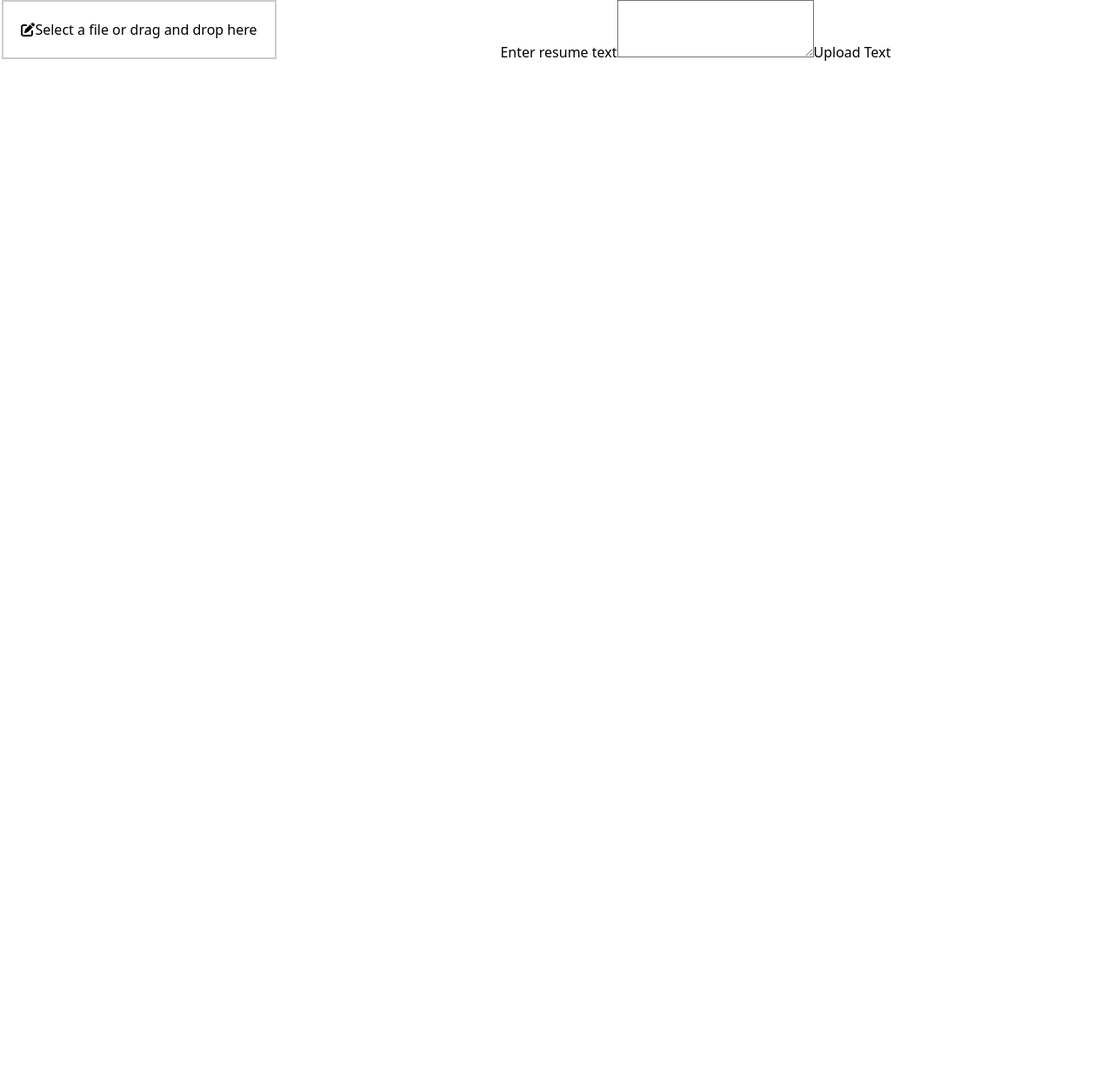
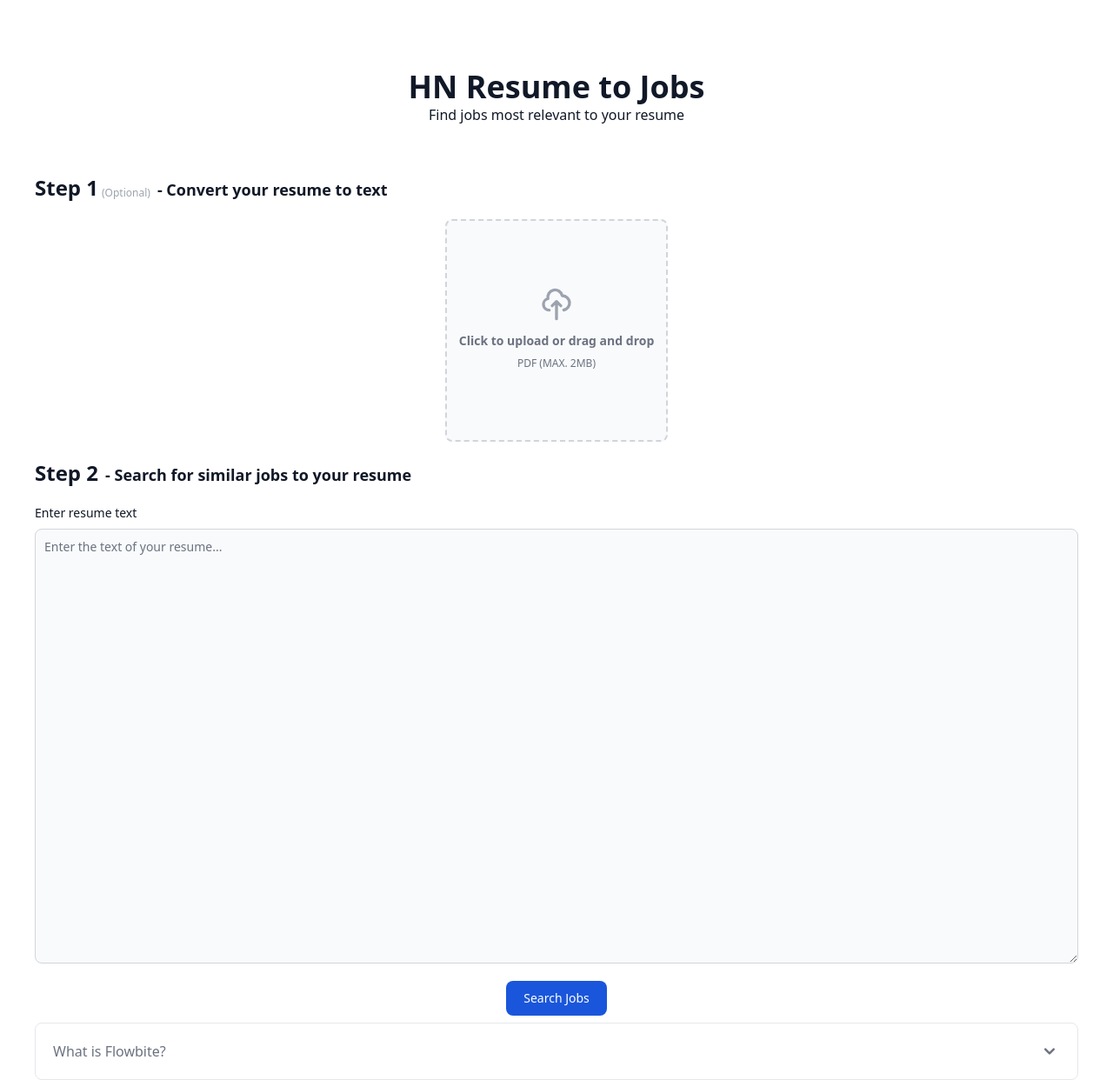
Before and after one commit to bpl-coding/jobbie.ai, a React app: page / in a window 1280 px wide. Shown: the whole page at 87% size. Before the commit the page ends 800 px from the top, so only its background shows below. Built offline with nearby package versions, Linux system fonts and the light colour scheme; the HTML template or start-up script is replaced by a standard one.

Commit message:
improved the UI layout with tailwind, added steps and a name

```diff
--- a/matchmaker/static/src/js/App.tsx
+++ b/matchmaker/static/src/js/App.tsx
@@ -1,4 +1,4 @@
-import { useState, CSSProperties } from "react";
+import { useState } from "react";
 
 import {
   useResumeViewsResumePdfToTextMutation,
@@ -6,14 +6,15 @@ import {
   useResumeViewsCreateResumeMutation,
 } from "./store/resumeApi";
 
-import "./App.css";
-import './index.css';
+// import "./App.css";
+// import './index.css';
 import React from "react";
-import ReactMarkdown from 'react-markdown';
-import remarkGfm from 'remark-gfm'
+
 
 import { FontAwesomeIcon } from '@fortawesome/react-fontawesome'
 import { faPenToSquare } from "@fortawesome/free-solid-svg-icons";
+import SkeletonLoader from "./components/SkeletonLoader";
+import { Accordion, Button, Tooltip } from "flowbite-react";
 
 function App() {
   const [count, setCount] = useState(0);
@@ -137,69 +138,158 @@ function App() {
     }
   };
 
-  const dropZoneStyles: CSSProperties = {
-    border: dragging ? "2px dashed #000" : "2px solid #ccc",
-    backgroundColor: dragging ? "#ccc" : "transparent",
-    padding: "20px",
-    textAlign: "center",
-    cursor: "pointer",
-  };
+  return (
+    <div className="container mx-auto px-10 dark:bg-slate-800 ">
 
-  return (
-    <div className="container mx-auto dark:bg-slate-800">
-      <div className="flex flex-col md:flex-row">
-        <div className="w-full md:w-1/4 flex justify-center">
-          <form>
-            <div
+      <div className="flex flex-col items-center justify-center w-full mt-20">
+        <h1 className="text-4xl font-bold text-gray-900 dark:text-gray-100 ">
+          HN Resume to Jobs
+        </h1>
+      </div>
+
+      <div className="flex flex-col items-center justify-center w-full mb-14">
+        <h2 className="text-gray-900 dark:text-gray-100 ">
+          Find jobs most relevant to your resume
+        </h2>
+      </div>
+
+      <div className="flex items-end text-gray-900 mb-5">
+        <span className="text-2xl font-semibold">Step 1</span>
+        <Tooltip content="You can also copy/paste the contents of your resume">
+          <span className="text-xs text-gray-400 ml-1 mb-1">(Optional)</span>
+        </Tooltip>
+        <span className="text-lg font-semibold ml-2">- Convert your resume to text</span>
+      </div>
+
+      <div className="flex flex-row justify-center mb-5">
+
+        <div className="w-full md:w-1/4 flex">
+
+          <div className="flex items-center justify-center w-full">
+            <label
+              htmlFor="dropzone-file"
+              className="flex flex-col aspect-square items-center justify-center h-64 border-2 border-gray-300 border-dashed rounded-lg cursor-pointer bg-gray-50 dark:hover:bg-bray-800 dark:bg-gray-700 hover:bg-gray-100 dark:border-gray-600 dark:hover:border-gray-500 dark:hover:bg-gray-600"
               onDragOver={handleDragOver}
               onDragLeave={handleDragLeave}
               onDrop={handleDrop}
-              style={dropZoneStyles}
             >
-              <div>
-                <label htmlFor="file-upload" style={{ cursor: "pointer" }}>
-                  <FontAwesomeIcon icon={faPenToSquare} />
-                  {dragging ? "Drop file here" : "Select a file or drag and drop here"}
-                  {file && <p>Selected file: {file.name}</p>}
-                  {errorMsg && <p style={{ color: "red" }}>{errorMsg}</p>}
-                </label>
-                <input
-                  id="file-upload"
-                  type="file"
-                  onChange={handleFileChange}
-                  style={{ display: "none" }}
-                />
+              <div className="flex flex-col items-center justify-center pt-5 pb-6">
+
+                <svg aria-hidden="true" className="w-10 h-10 mb-3 text-gray-400" fill="none" stroke="currentColor" viewBox="0 0 24 24" xmlns="http://www.w3.org/2000/svg"><path stroke-linecap="round" stroke-linejoin="round" stroke-width="2" d="M7 16a4 4 0 01-.88-7.903A5 5 0 1115.9 6L16 6a5 5 0 011 9.9M15 13l-3-3m0 0l-3 3m3-3v12"></path></svg>
+                <p className="mb-2 text-sm text-gray-500 dark:text-gray-400">
+                  {dragging ? "Drop file here" : <span className="font-semibold">Click to upload or drag and drop</span>}
+
+                </p>
+                {file && <p className="text-xs text-gray-500 dark:text-gray-400">Selected file: {file.name}</p>}
+                {errorMsg && <p className="text-xs text-red-500">{errorMsg}</p>}
+                <p className="text-xs text-gray-500 dark:text-gray-400">PDF (MAX. 2MB)</p>
               </div>
-            </div>
-          </form>
+              <input
+                id="dropzone-file"
+                type="file"
+                onChange={handleFileChange}
+                className="hidden"
+              />
+            </label>
+          </div>
+
         </div>
+      </div>
 
-        <div className="w-full md:w-3/4 flex justify-center">
+      <div className="flex items-end text-gray-900 mb-5">
+        <span className="text-2xl font-semibold">Step 2</span>
+        <span className="text-lg font-semibold ml-2">- Search for similar jobs to your resume</span>
+      </div>
 
-          <form onSubmit={handleResumeTextSubmit}>
-            <label htmlFor="resume-text" style={{ cursor: "pointer" }}>
+      <div className="flex flex-row">
+        <div className="w-full flex justify-center">
+          <form onSubmit={handleResumeTextSubmit} className="w-full h-full">
+            <label
+              htmlFor="resume-text"
+              className="block mb-2 text-sm font-medium text-gray-900 dark:text-white">
               Enter resume text
             </label>
             <textarea
               id="resume-text"
               name="resume-text"
-              // rows={30}
-              // cols={70}
+              className="block p-2.5 w-full text-sm text-gray-900 bg-gray-50 rounded-lg border border-gray-300 focus:ring-blue-500 focus:border-blue-500 dark:bg-gray-700 dark:border-gray-600 dark:placeholder-gray-400 dark:text-white dark:focus:ring-blue-500 dark:focus:border-blue-500 min-h-[500px]"
+              placeholder="Enter the text of your resume..."
+              onChange={(e) => setResumeText(e.target.value)}
               value={resumeText}
-              onChange={(e) => setResumeText(e.target.value)}
             />
-            <button type="submit">Upload Text</button>
+
+            <div className="flex justify-center mt-5">
+              <button
+                type="submit"
+                className="text-white bg-blue-700 hover:bg-blue-800 focus:ring-4 focus:ring-blue-300 font-medium rounded-lg text-sm px-5 py-2.5 mb-2 dark:bg-blue-600 dark:hover:bg-blue-700 focus:outline-none dark:focus:ring-blue-800"
+              >
+                Search Jobs
+              </button>
+            </div>
           </form>
-
         </div>
       </div>
 
-      <div className="job-list">
-        {getJobsData && getJobsData.jobs.map((job) => (
+      <Accordion collapseAll={true}>
+        <Accordion.Panel>
+          <Accordion.Title>
+            What is Flowbite?
+          </Accordion.Title>
+          <Accordion.Content>
+            <p className="mb-2 text-gray-500 dark:text-gray-400">
+              Flowbite is an open-source library of interactive components built on top of Tailwind CSS including buttons, dropdowns, modals, navbars, and more.
+            </p>
+            <p className="text-gray-500 dark:text-gray-400">
+              Check out this guide to learn how to
+              <a
+                href="https://flowbite.com/docs/getting-started/introduction/"
+                className="text-blue-600 hover:underline dark:text-blue-500"
+              >
+                get started
+              </a>
+              and start developing websites even faster with components on top of Tailwind CSS.
+            </p>
+          </Accordion.Content>
+        </Accordion.Panel>
+      </Accordion>
+
+      {/* getJobsIsLoading */}
+      {/* getJobsError */}
+
+      {/* {getJobsIsLoading && <div className="flex justify-center mt-2"> */}
+
+      {/* <hr className="border-gray-300 dark:border-gray-600 my-10" />
+      <SkeletonLoader /> */}
+
+
+      {getJobsIsLoading && !getJobsError &&
+        <>
+          {[...Array(3)].map((_, index) => (
+            <div key={index}>
+              <hr className="border-gray-300 dark:border-gray-600 my-10" />
+              <SkeletonLoader />
+            </div>
+          ))}
+        </>
+      }
+
+
+      <div>
+        {!getJobsIsLoading && !getJobsError && getJobsData && getJobsData.jobs.map((job) => (
           <React.Fragment key={job.id}>
-            <hr className="thin-line" />
-            <div className="job-text">
-              <div dangerouslySetInnerHTML={{ __html: job.display_text }} />
+            <div>
+              <hr className="border-gray-300 dark:border-gray-600 my-10" />
+              <div className="px-10 pb-5">
+                <a href={"https://news.ycombinator.com/user?id=" + job.posted_by}
+                  className="text-xl underline text-sky-500">
+                  {job.posted_by}
+                </a>
+              </div>
+              <div
+                // className="overflow-wrap break-words max-w-full"
+                className="wrap-display-text text-xl max-w-full mx-10"
+                dangerouslySetInnerHTML={{ __html: job.display_text }}
+              />
             </div>
           </React.Fragment>
         ))}
@@ -207,71 +297,7 @@ function App() {
     </div>
 
 
-    // <div className="App">
 
-    //   <div className="content-wrapper">
-
-    //     <div className="left-side">
-
-    //       <form>
-
-    //         <div
-    //           onDragOver={handleDragOver}
-    //           onDragLeave={handleDragLeave}
-    //           onDrop={handleDrop}
-    //           style={dropZoneStyles}
-    //         >
-    //           <div>
-
-    //             <label htmlFor="file-upload" style={{ cursor: "pointer" }}>
-    //               <FontAwesomeIcon icon={faPenToSquare} />
-    //               {dragging ? "Drop file here" : "Select a file or drag and drop here"}
-    //               {file && <p>Selected file: {file.name}</p>}
-    //               {errorMsg && <p style={{ color: "red" }}>{errorMsg}</p>}
-    //             </label>
-
-    //             <input
-    //               id="file-upload"
-    //               type="file"
-    //               onChange={handleFileChange}
-    //               style={{ display: "none" }}
-    //             />
-    //           </div>
-
-    //         </div>
-
-    //       </form>
-    //     </div>
-
-    //     <div className="right-side">
-    //       <form onSubmit={handleResumeTextSubmit}>
-    //         <label htmlFor="resume-text" style={{ cursor: "pointer" }}>
-    //           Enter resume text
-    //         </label>
-    //         <textarea
-    //           id="resume-text"
-    //           name="resume-text"
-    //           rows={30}
-    //           cols={70}
-    //           value={resumeText}
-    //           onChange={(e) => setResumeText(e.target.value)}
-    //         />
-    //         <button type="submit">Upload Text</button>
-    //       </form>
-    //     </div>
-    //   </div>
-    //   <div className="job-list">
-    //     {getJobsData && getJobsData.jobs.map((job) => (
-    //       <React.Fragment key={job.id}>
-    //         <hr className="thin-line" />
-    //         <div className="job-text">
-    //           <div dangerouslySetInnerHTML={{ __html: job.display_text }} />
-    //         </div>
-    //       </React.Fragment>
-    //     ))}
-    //   </div>
-
-    // </div >
   );
 }
 
--- /dev/null
+++ b/matchmaker/static/src/js/components/SkeletonLoader.tsx
@@ -0,0 +1,17 @@
+import React from 'react'
+
+function SkeletonLoader() {
+    return (
+        <div role="status" className="max-w-6xl animate-pulse">
+            <div className="h-2.5 bg-gray-200 rounded-full dark:bg-gray-700 w-24 mb-4"></div>
+            <div className="h-2 bg-gray-200 rounded-full dark:bg-gray-700 mb-2.5"></div>
+            <div className="h-2 bg-gray-200 rounded-full dark:bg-gray-700 max-w-[1000px] mb-5"></div>
+            <div className="h-2 bg-gray-200 rounded-full dark:bg-gray-700 mb-2.5"></div>
+            <div className="h-2 bg-gray-200 rounded-full dark:bg-gray-700 max-w-[720px] mb-2.5"></div>
+            <div className="h-2 bg-gray-200 rounded-full dark:bg-gray-700 max-w-[480px] mb-2.5"></div>
+            <span className="sr-only">Loading...</span>
+        </div>
+    )
+}
+
+export default SkeletonLoader
```
Also changed, not shown: matchmaker/static/src/js/index.css (+18 -0 lines), 1 other file (tests, documents, lock files or other folders).
